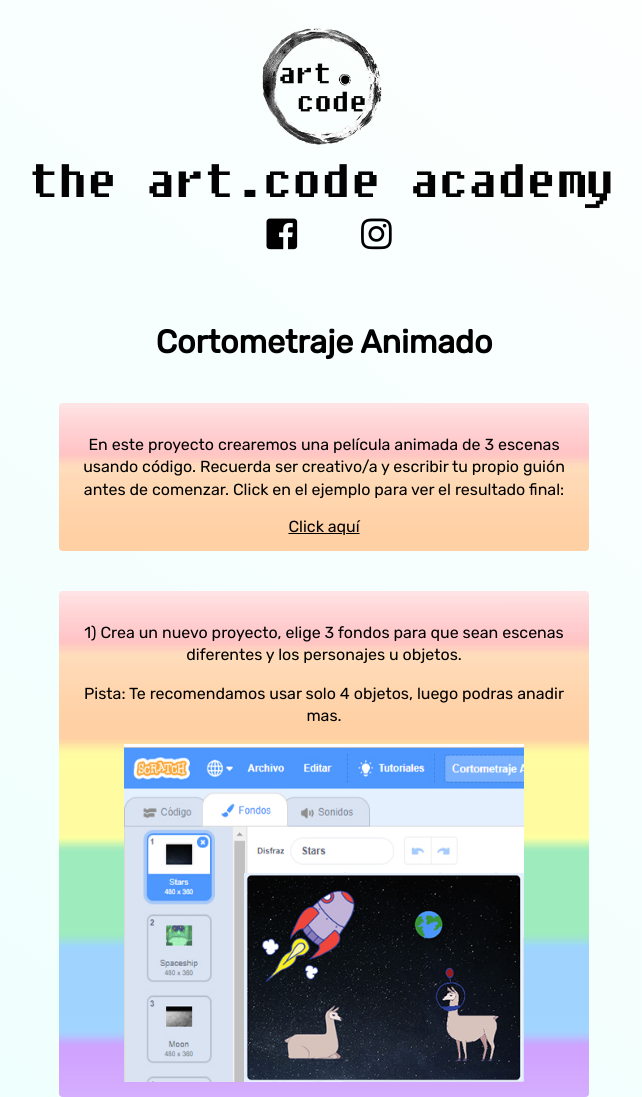
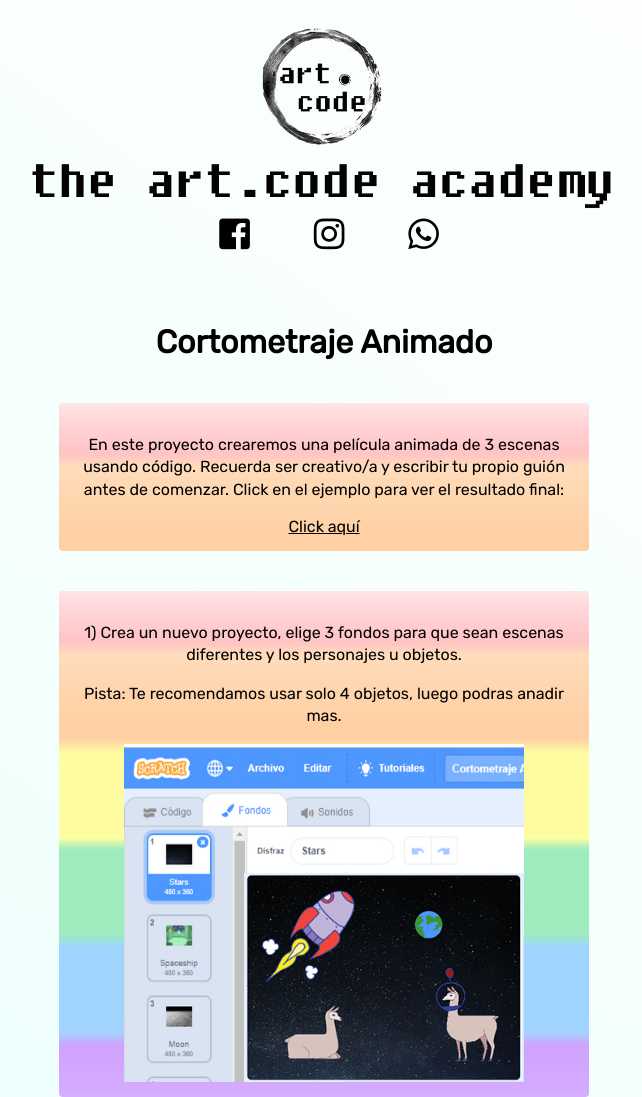
Before and after one commit to artcodeacademy/cortometraje-animado, a plain HTML site: page index.html in a window 1280 px wide. Shown: the top 1097 px of the page, without its empty margins (316-958 px from the left). Drawn offline with Linux system fonts and the light colour scheme.

Commit message:
Update index.html

```diff
--- a/index.html
+++ b/index.html
@@ -13,6 +13,7 @@
 		<ul style="list-style:none;">
 		<li><a href="https://www.facebook.com/Artcode-1023731797824813/?ref=bookmarks"target="_blank"><i class="fab fa-facebook-square"></i></a></li>
 		<li><a href="https://www.instagram.com/art.codeacademy/"target="_blank"><i class="fab fa-instagram link"></i></a></li>
+		<li><a href=" https://wa.me/19293952682" target="_blank"><i class="fab fa-whatsapp"></i></a></li>
 		</ul>
 	</div>
 
```
